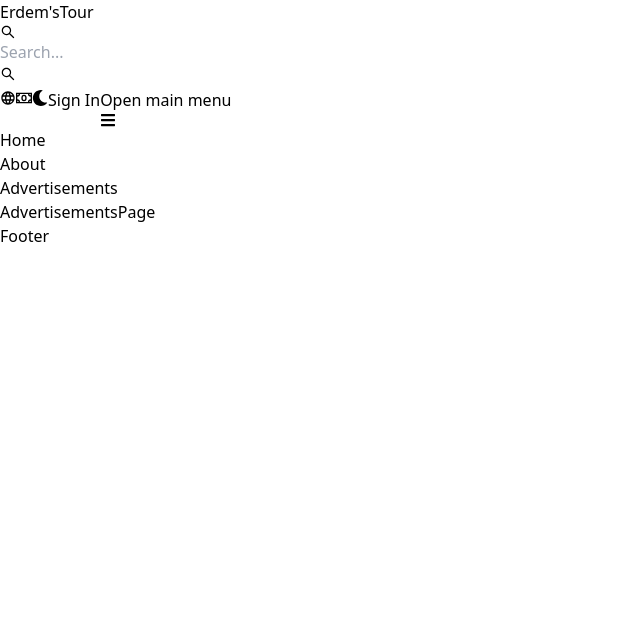
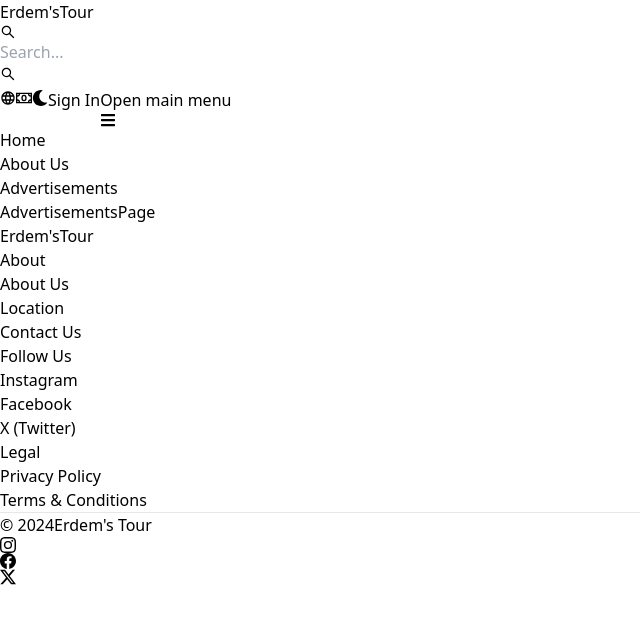
Before and after one commit to Erdemeski/tourism-websit, a React (Vite) app in the folder frontend/: page /advertisements in a window 1280 px wide. Shown: the top 624 px of the page, without its empty margins (0-640 px from the left). Built offline with nearby package versions, Linux system fonts and the light colour scheme.

Commit message:
footer structure

```diff
--- a/frontend/src/components/Footer.jsx
+++ b/frontend/src/components/Footer.jsx
@@ -1,7 +1,73 @@
 import React from 'react'
+import { Footer } from 'flowbite-react';
+import { Link } from 'react-router-dom';
+import { BsFacebook, BsInstagram, BsTwitterX } from 'react-icons/bs';
 
-export default function Footer() {
+export default function FooterComponent() {
   return (
-    <div>Footer</div>
-  )
+    <Footer container className='border border-t-8 border-gray-400'>
+      <div className='w-full max-w-7xl mx-auto'>
+        <div className='grid w-full justify-between sm:flex md:grid-cols-1'>
+          <div className='mt-5'>
+            <Link to="/" className='self-center whitespace-nowrap text-sm sm:text-xl font-semibold dark:text-white'>
+              <span className='px-3 py-1.5 bg-gradient-to-r from-blue-500 via-teal-400 to-cyan-400 rounded-lg text-white'>Erdem's</span>
+              Tour
+            </Link>
+          </div>
+          <div className='grid grid-cols-2 gap-8 mt-4 sm:grid-cols-3 sm:gap-6'>
+            <div>
+              <Footer.Title title='About' />
+              <Footer.LinkGroup col>
+                <Footer.Link href='/about' target='_blank' rel='noopener nopreferrer'>
+                  About Us
+                </Footer.Link>
+                <Footer.Link href='https://www.google.com/maps' target='_blank' rel='noopener nopreferrer'>
+                  Location
+                </Footer.Link>
+                <Footer.Link href='#'>
+                  Contact Us
+                </Footer.Link>
+
+              </Footer.LinkGroup>
+            </div>
+            <div>
+              <Footer.Title title='Follow Us' />
+              <Footer.LinkGroup col>
+                <Footer.Link href='https://www.instagram.com' target='_blank' rel='noopener nopreferrer'>
+                  Instagram
+                </Footer.Link>
+                <Footer.Link href='https://www.facebook.com' target='_blank' rel='noopener nopreferrer'>
+                  Facebook
+                </Footer.Link>
+                <Footer.Link href='https://www.x.com' target='_blank' rel='noopener nopreferrer'>
+                  X (Twitter)
+                </Footer.Link>
+
+              </Footer.LinkGroup>
+            </div>
+            <div>
+              <Footer.Title title='Legal' />
+              <Footer.LinkGroup col>
+                <Footer.Link href='#'>
+                  Privacy Policy
+                </Footer.Link>
+                <Footer.Link href='#'>
+                  Terms &amp; Conditions
+                </Footer.Link>
+              </Footer.LinkGroup>
+            </div>
+          </div>
+        </div>
+        <Footer.Divider />
+        <div className='w-full sm:flex sm:items-center sm:justify-between'>
+          <Footer.Copyright href='#' by="Erdem's Tour" year={new Date().getFullYear()} />
+          <div className='flex gap-6 sm:mt-0 mt-4 sm:justify-center'>
+            <Footer.Icon href='https://www.instagram.com' icon={BsInstagram} />
+            <Footer.Icon href='https://www.facebook.com' icon={BsFacebook} />
+            <Footer.Icon href='https://www.x.com' icon={BsTwitterX} />
+          </div>
+        </div>
+      </div>
+    </Footer>
+  );
 }
--- a/frontend/src/components/Header.jsx
+++ b/frontend/src/components/Header.jsx
@@ -55,7 +55,7 @@
                 </Navbar.Link>
                 <Navbar.Link active={path === "/about"} as={'div'}>
                     <Link to='/about'>
-                        About
+                        About Us
                     </Link>
                 </Navbar.Link>
                 <Navbar.Link active={path === "/advertisements"} as={'div'}>
```
